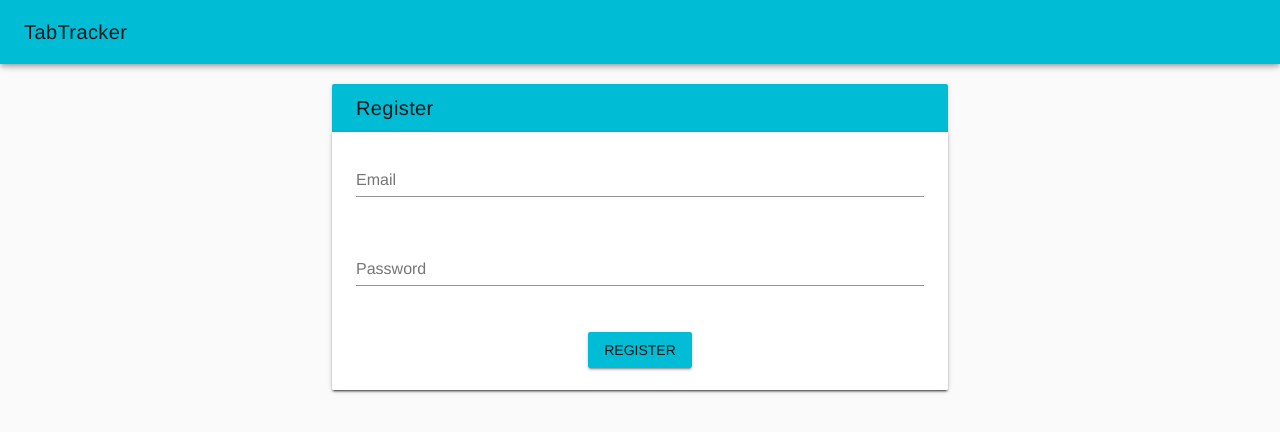
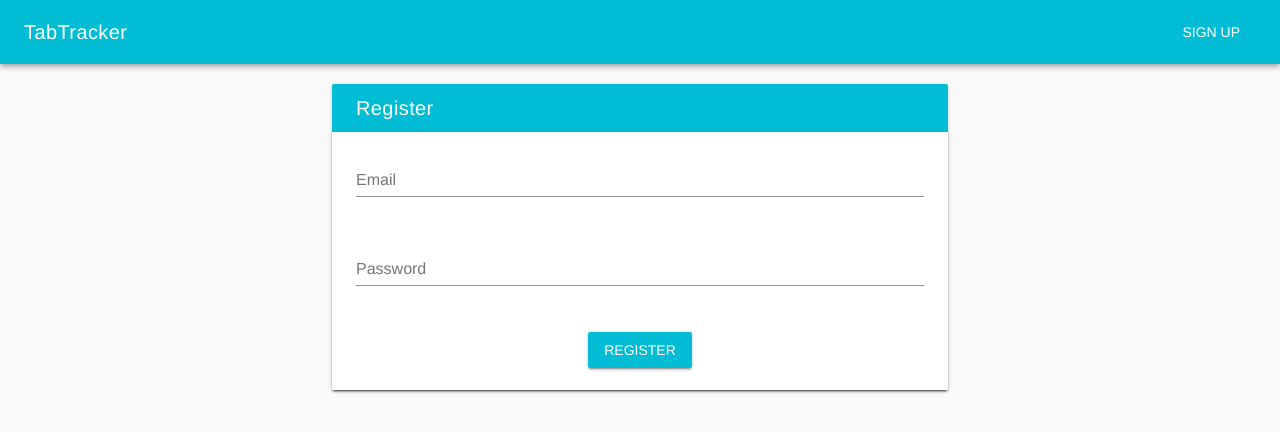
Before and after one commit to Hayato9203/tab-tracker, a Vue app in the folder client/: page /#/register in a window 1280 px wide. Shown: the top 432 px of the page. Built offline with nearby package versions, Linux system fonts and the light colour scheme.

Commit message:
toolbar adds a signup button to jump to the route register

```diff
--- a/client/src/components/PageHeader.vue
+++ b/client/src/components/PageHeader.vue
@@ -1,13 +1,34 @@
 <template>
-    <v-toolbar fixed class="cyan">
+    <v-toolbar fixed class="cyan" dark>
         <v-toolbar-title class="mr-4">
             TabTracker
         </v-toolbar-title>
+
+        <!-- TODO: Implement Me -->
+        <!-- <v-toolbar-items>
+            <v-btn flat dark>
+                Browse
+            </v-btn>
+        </v-toolbar-items> -->
+
+        <v-spacer></v-spacer>
+
+        <v-toolbar-items>
+            <v-btn flat dark @click="navigateTo({name: 'register'})">
+                Sign Up
+            </v-btn>
+        </v-toolbar-items>
     </v-toolbar>
 </template>
 
 <script>
-export default { }
+export default {
+  methods: {
+    navigateTo (route) {
+      this.$router.push(route)
+    }
+  }
+}
 </script>
 
 <style scoped>
--- a/client/src/components/Register.vue
+++ b/client/src/components/Register.vue
@@ -3,7 +3,7 @@
     <!-- 将12格分成6+6，内容总占6，左右分别缩进3格 -->
     <v-flex xs6 offset-xs3>
       <v-card class="white elevation-2">
-        <v-toolbar flat dense class="cyan">
+        <v-toolbar dark flat dense class="cyan">
           <v-toolbar-title>Register</v-toolbar-title>
         </v-toolbar>
         <v-card class="pl-4 pr-4 pt-3 pb-3">
@@ -11,7 +11,7 @@
           <br />
           <v-text-field label="Password" v-model="password"></v-text-field>
           <br />
-          <v-btn class="cyan" @click="register">Register</v-btn>
+          <v-btn dark class="cyan" @click="register">Register</v-btn>
         </v-card>
       </v-card>
     </v-flex>
--- a/client/src/router/index.js
+++ b/client/src/router/index.js
@@ -14,7 +14,7 @@ export default new Router({
     },
     {
       path: '/register',
-      name: 'Register',
+      name: 'register',
       component: Register
     }
   ]
```
